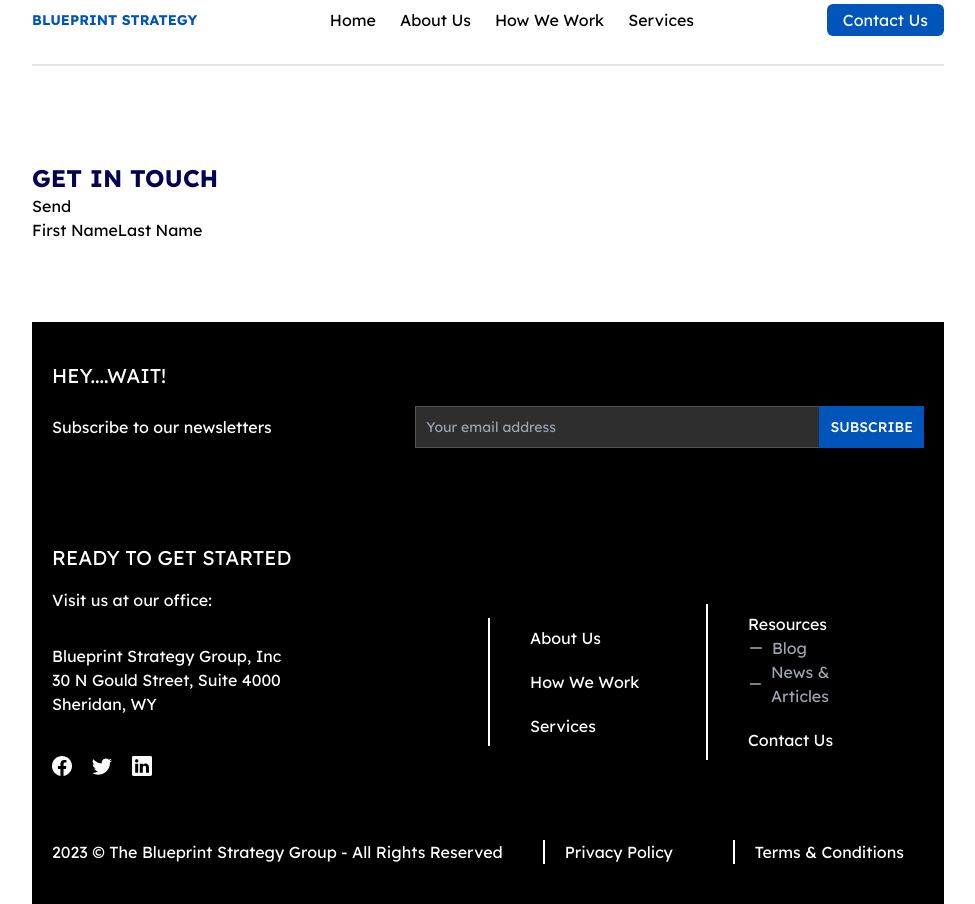
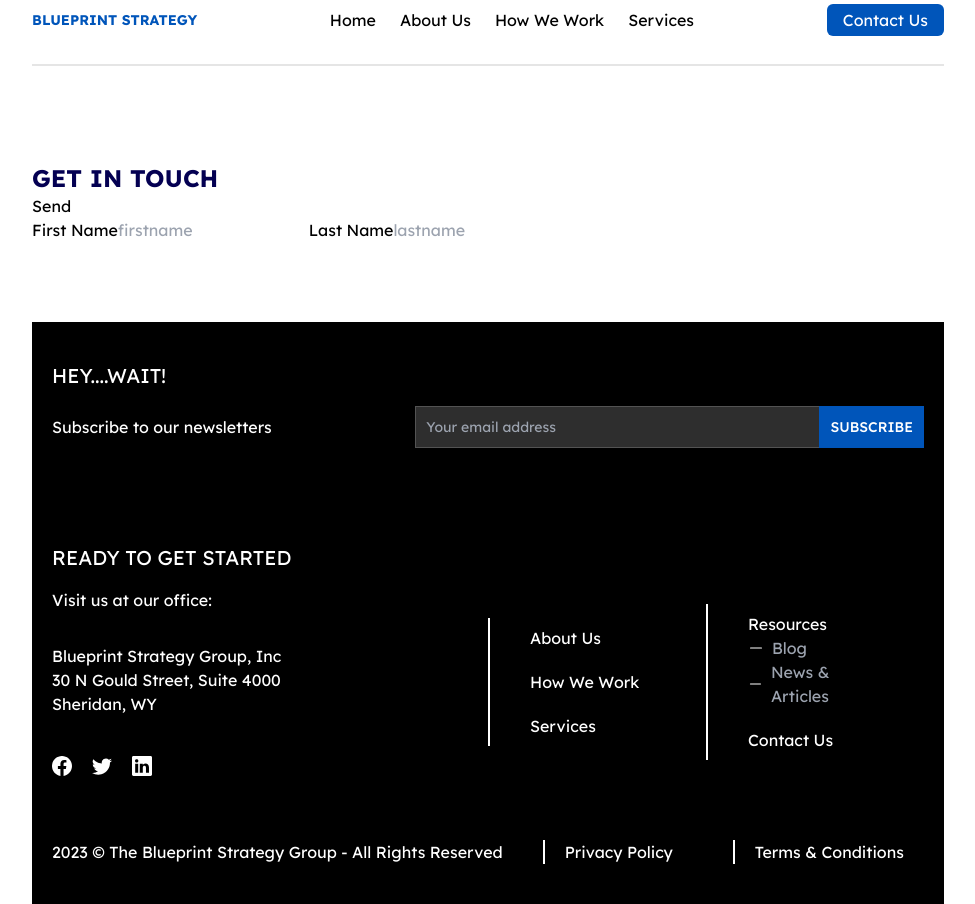
Before and after one commit to EdgarAmpiire/blueprints-web, a React (Create React App) app: page /contact-us in a window 1280 px wide. Shown: the whole page, without its empty margins (152-1127 px from the left). Built offline with nearby package versions, Linux system fonts and the light colour scheme; what tw-elements would draw is missing.

Commit message:
contact us - team form

```diff
--- a/src/features/contactUs/components/Form.jsx
+++ b/src/features/contactUs/components/Form.jsx
@@ -13,12 +13,15 @@
         <div>
           <div>Send</div>
           <div>
-            <form >
-                <div>
+            <form>
+              <div>
+                <label>First Name</label>
+                <input type="text" placeholder="firstname" />
+                <label>Last Name</label>
+                <input type="text" placeholder="lastname" />
 
-                <label>First Name</label>
-                <label >Last Name</label>
-                </div>
+              </div>
+
             </form>
           </div>
         </div>
```
